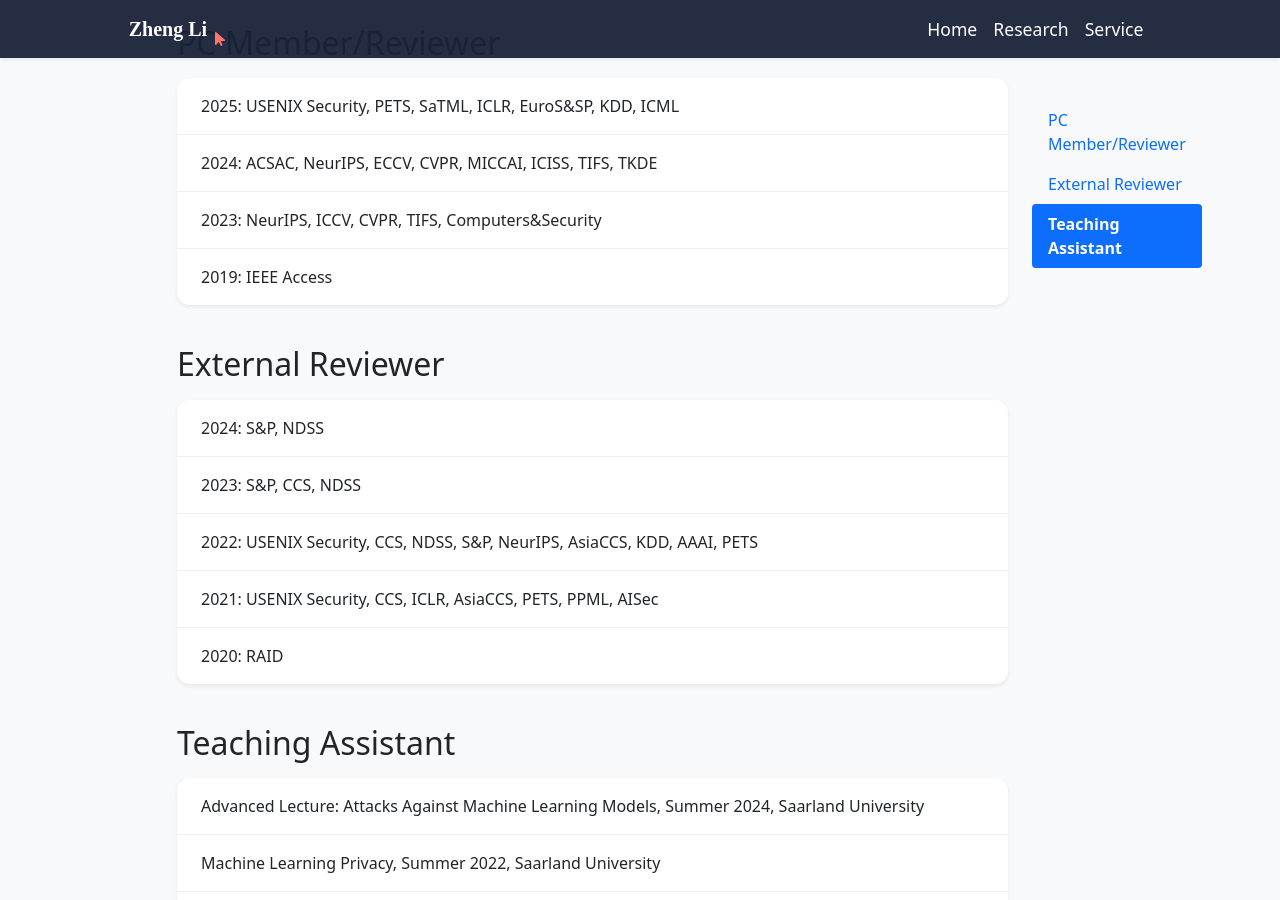
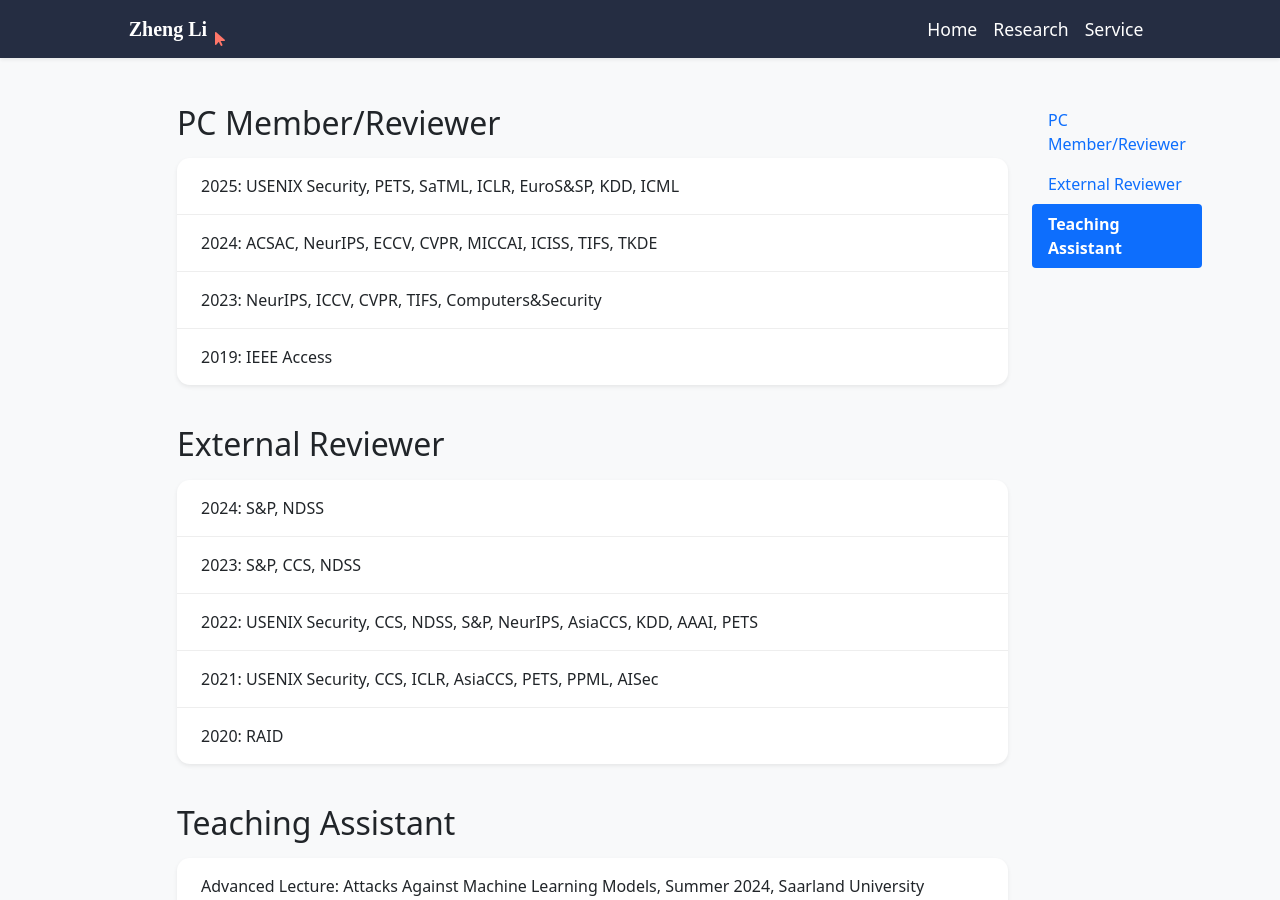
Before and after one commit to shuaichaosong/shuaichaosong.github.io, a Jekyll site: the page built from service.html, in a window 1280 px wide and 900 px high. Built offline with Jekyll 4.4.1, drawn with Linux system fonts in a browser that asks for light colours; nearby versions of some CDN libraries; some web fonts are replaced; a style sheet for code colours, icons or effects is not loaded.

```diff
--- a/service.html
+++ b/service.html
@@ -18,7 +18,7 @@ container_class: container-xl
         /* --- 模仿你的布局样式和导航激活样式 --- */
         body {
             /* 已移除 padding-top: 5.0rem; 因为顶部导航栏已移除 */
-            padding-top: 0;
+            padding-top: 5.0rem;
         }
 
         /* 模仿你的卡片圆角 */
```
